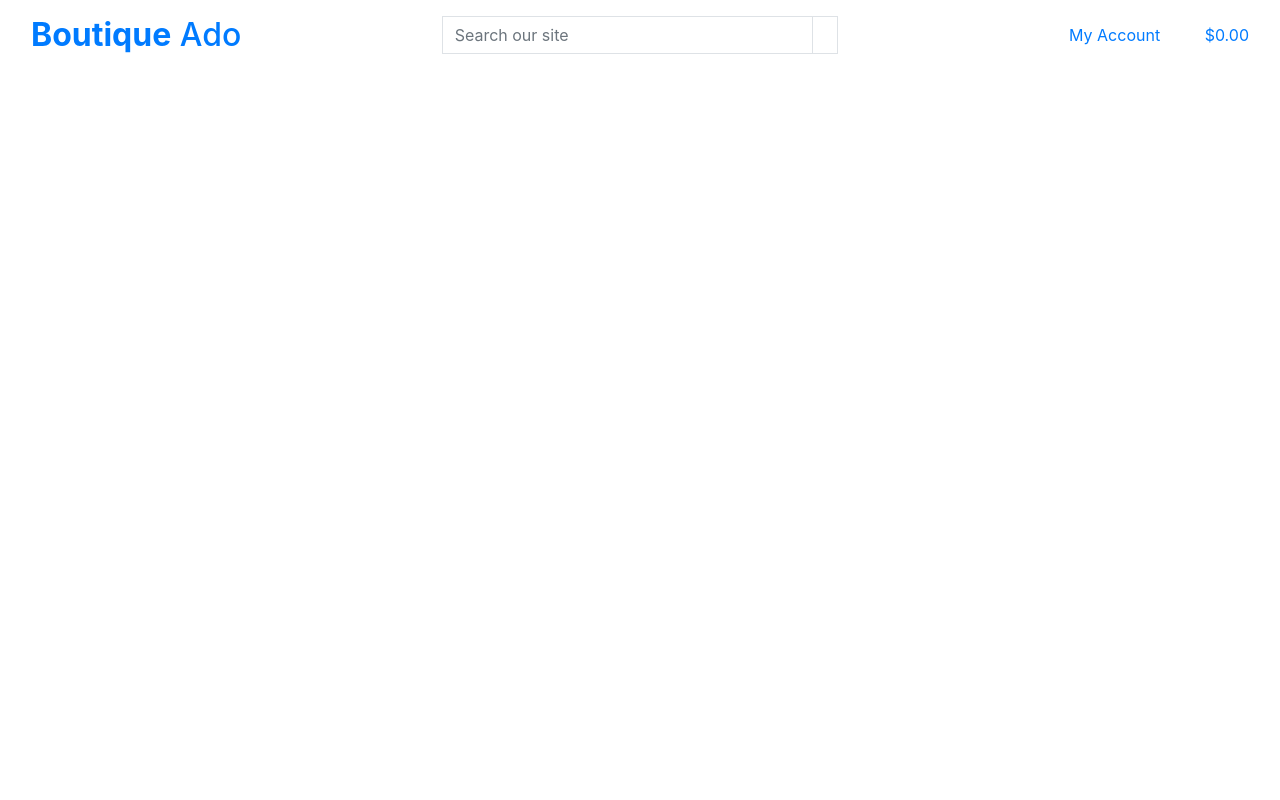
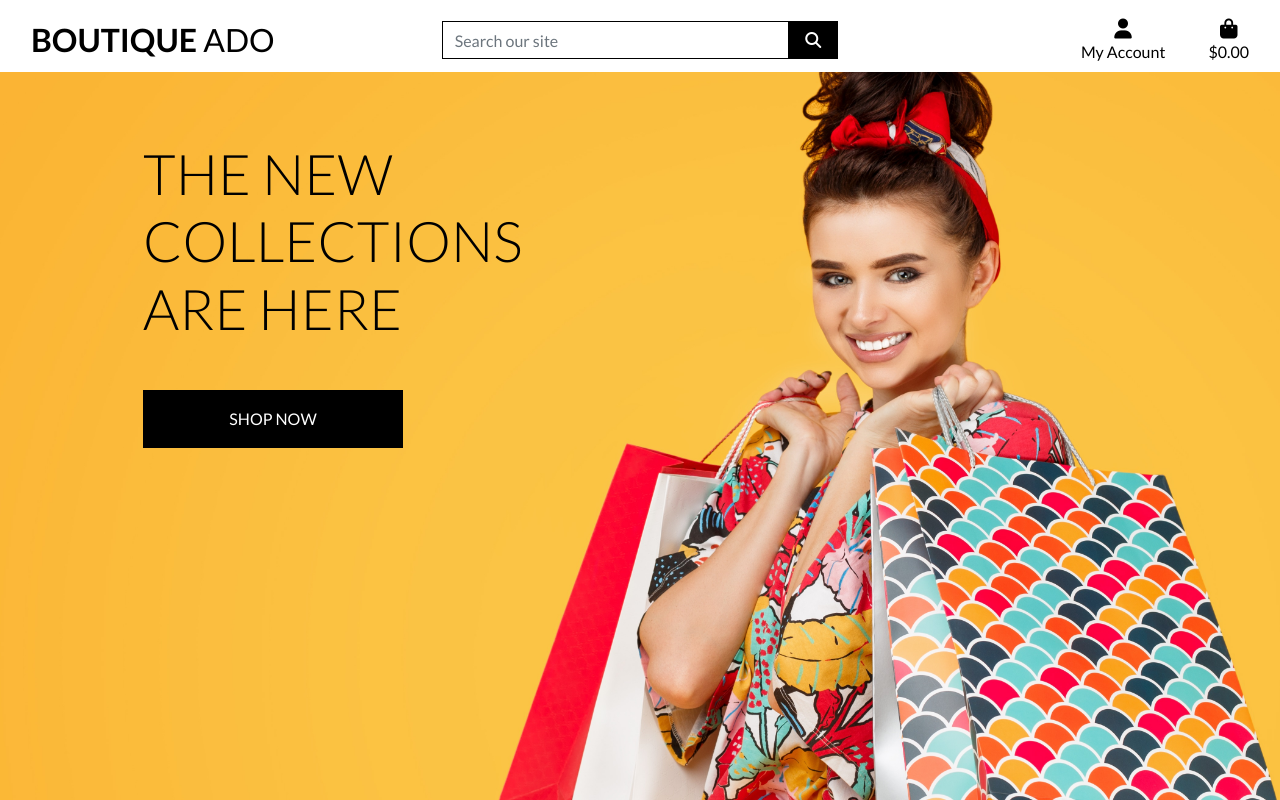
Before and after one commit to anthonyradose/boutique_ado_v1, a Django app: page / in a window 1280 px wide. Run offline with Django 3.2, Linux system fonts and the light colour scheme; some libraries are stand-ins or nearby versions.

Commit message:
Complete homepage header and css

```diff
--- a/boutique_ado/settings.py
+++ b/boutique_ado/settings.py
@@ -147,6 +147,10 @@ USE_TZ = True
 # https://docs.djangoproject.com/en/3.2/howto/static-files/
 
 STATIC_URL = '/static/'
+STATICFILES_DIRS = (os.path.join(BASE_DIR, 'static'),)
+
+MEDIA_URL = '/media/'
+MEDIA_ROOT = os.path.join(BASE_DIR, 'media')
 
 # Default primary key field type
 # https://docs.djangoproject.com/en/3.2/ref/settings/#default-auto-field
--- a/boutique_ado/urls.py
+++ b/boutique_ado/urls.py
@@ -1,7 +1,7 @@
 """boutique_ado URL Configuration
 
 The `urlpatterns` list routes URLs to views. For more information please see:
-    https://docs.djangoproject.com/en/3.2/topics/http/urls/
+    https://docs.djangoproject.com/en/3.0/topics/http/urls/
 Examples:
 Function views
     1. Add an import:  from my_app import views
@@ -15,9 +15,11 @@ Including another URLconf
 """
 from django.contrib import admin
 from django.urls import path, include
+from django.conf import settings
+from django.conf.urls.static import static
 
 urlpatterns = [
     path('admin/', admin.site.urls),
     path('accounts/', include('allauth.urls')),
-    path('', include('home.urls'))
-]
+    path('', include('home.urls')),
+] + static(settings.MEDIA_URL, document_root=settings.MEDIA_ROOT)
--- a/home/templates/home/index.html
+++ b/home/templates/home/index.html
@@ -1,6 +1,28 @@
 {% extends "base.html" %}
 {% load static %}
 
+{% block page_header %}
+    <div class="container header-contianer">
+        <div class="row">
+            <div class="col"></div>
+        </div>
+    </div>
+{% endblock %}
+
 {% block content %}
-    <h1 class="display-4 text-success">It works!</h1>
+    <div class="container h-100">
+        <div class="row h-100">
+            <div class="col-7 col-md-6 my-auto">
+                <h1 class="display-4 logo-font text-black">
+                    The new collections are here
+                </h1>
+                <div class="my-5">
+                    <h4>
+                        <a href="" class="shop-now-button btn btn-ls rounded-0 text-uppercase py-3">Shop Now</a>
+                    </h4>
+                </div>
+            </div>
+        </div>
+    </div>
+
 {% endblock %}
--- a/templates/base.html
+++ b/templates/base.html
@@ -17,12 +17,19 @@
     {% block corecss %}
     <link rel="stylesheet" href="https://stackpath.bootstrapcdn.com/bootstrap/4.4.1/css/bootstrap.min.css"
         integrity="sha384-Vkoo8x4CGsO3+Hhxv8T/Q5PaXtkKtu6ug5TOeNV6gBiFeWPGFN9MuhOf23Q9Ifjh" crossorigin="anonymous">
+    <link rel="preconnect" href="https://fonts.googleapis.com">
+    <link rel="preconnect" href="https://fonts.gstatic.com" crossorigin>
+    <link
+        href="https://fonts.googleapis.com/css2?family=Lato:ital,wght@0,100;0,300;0,400;0,700;0,900;1,100;1,300;1,400;1,700;1,900&display=swap"
+        rel="stylesheet">
+    <link rel="stylesheet" href="{% static 'css/base.css' %}">
     {% endblock %}
 
     {% block extra_css %}
     {% endblock %}
 
     {% block corejs %}
+    <script src="https://kit.fontawesome.com/7cbeb282af.js" crossorigin="anonymous"></script>
     <script src="https://cdn.jsdelivr.net/npm/jquery@3.5.1/dist/jquery.min.js"
         integrity="sha256-9/aliU8dGd2tb6OSsuzixeV4y/faTqgFtohetphbbj0=" crossorigin="anonymous"></script>
     <script src="https://cdn.jsdelivr.net/npm/popper.js@1.16.0/dist/umd/popper.min.js"
```
